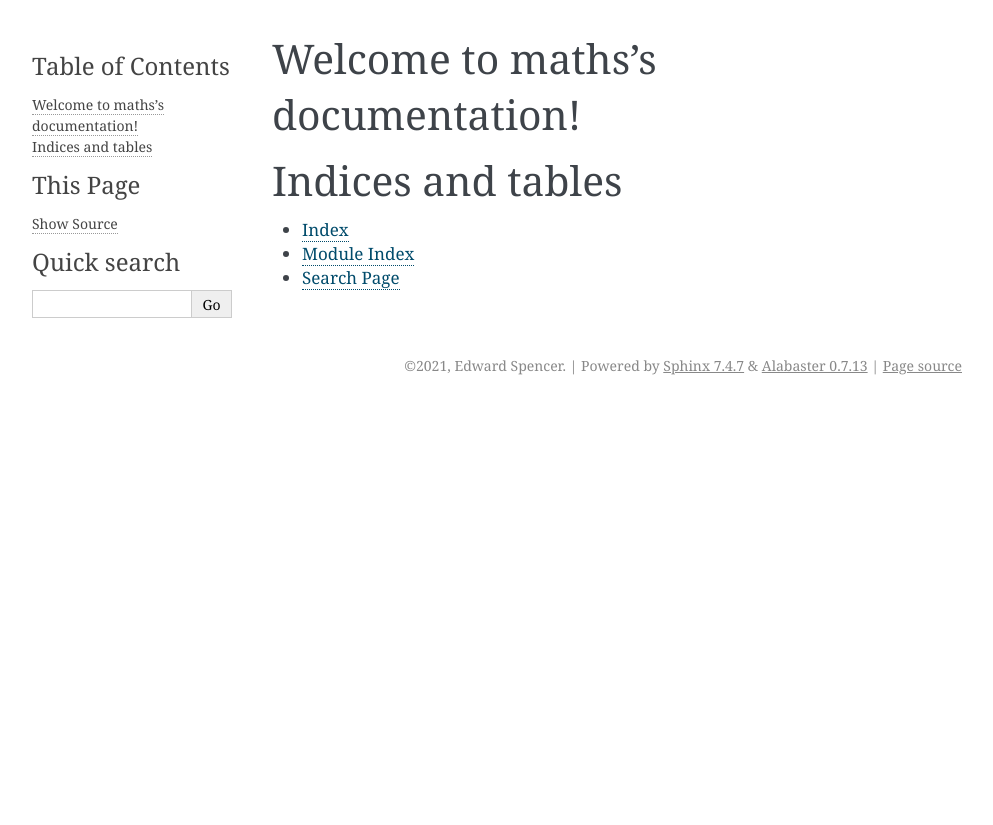
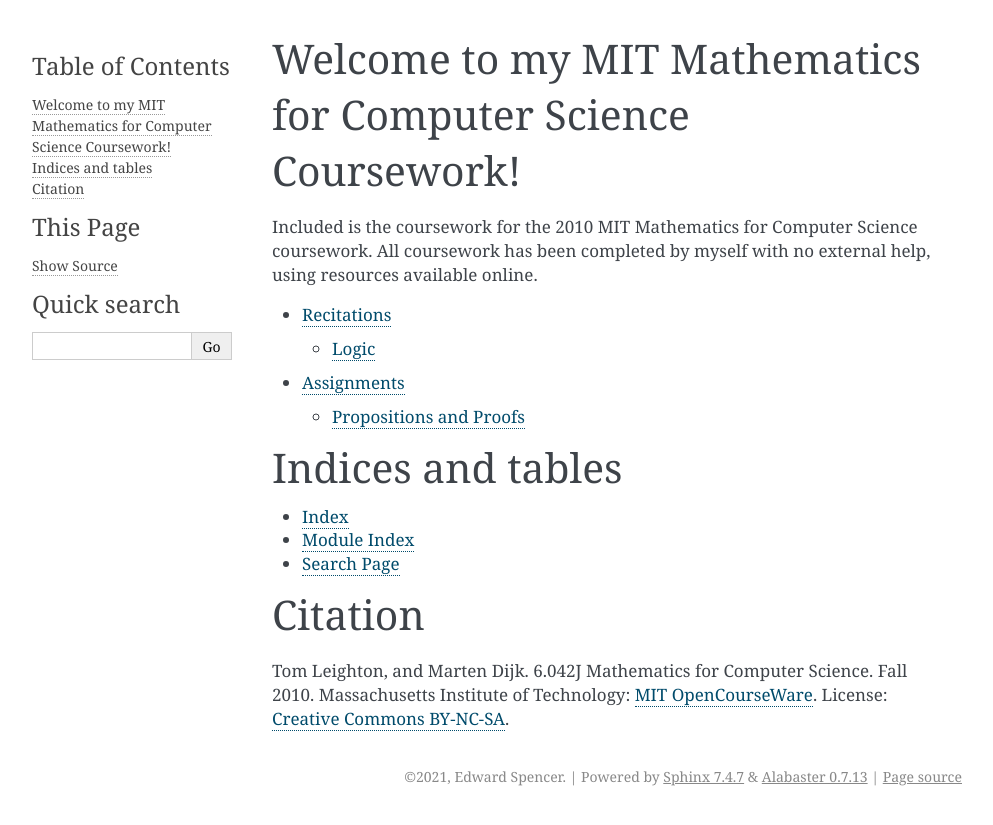
Before and after one commit to edi-spaghetti/mathematical-, a Sphinx documentation site: the page built from source/index.rst, in a window 1280 px wide. Shown: the top 825 px of the page, without its empty margins (148-1141 px from the left). Built offline with Sphinx 7.4.7, drawn with Linux system fonts in a browser that asks for light colours.

Commit message:
Basic setup for coursework
Mathematical formulas will be written with mathjax, assignments and
recitations are arranged in subfolders, each with an index file.

```diff
--- /dev/null
+++ b/source/assignments/propositions_and_proofs.rst
@@ -0,0 +1,4 @@
+Propositions and Proofs
+=======================
+
+TODO
--- a/source/conf.py
+++ b/source/conf.py
@@ -31,6 +31,7 @@ release = '6.042'
 # extensions coming with Sphinx (named 'sphinx.ext.*') or your custom
 # ones.
 extensions = [
+    'sphinx.ext.mathjax'
 ]
 
 # Add any paths that contain templates here, relative to this directory.
--- a/source/index.rst
+++ b/source/index.rst
@@ -3,14 +3,17 @@
    You can adapt this file completely to your liking, but it should at least
    contain the root `toctree` directive.
 
-Welcome to maths's documentation!
-=================================
+Welcome to my MIT Mathematics for Computer Science Coursework!
+==============================================================
+
+Included is the coursework for the 2010 MIT Mathematics for Computer Science coursework.
+All coursework has been completed by myself with no external help, using resources available online.
 
 .. toctree::
    :maxdepth: 2
-   :caption: Contents:
 
-
+   recitations/index.rst
+   assignments/index.rst
 
 Indices and tables
 ==================
@@ -18,3 +21,11 @@ Indices and tables
 * :ref:`genindex`
 * :ref:`modindex`
 * :ref:`search`
+
+Citation
+========
+
+Tom Leighton, and Marten Dijk.
+6.042J Mathematics for Computer Science. Fall 2010.
+Massachusetts Institute of Technology: `MIT OpenCourseWare <link https://ocw.mit.edu>`_.
+License: `Creative Commons BY-NC-SA <link https://creativecommons.org/licenses/by-nc-sa/4.0/>`_.
```
Also changed, not shown: source/assignments/index.rst (added, +11 -0 lines), source/recitations/index.rst (added, +13 -0 lines), source/recitations/logic.rst (added, +8 -0 lines).
